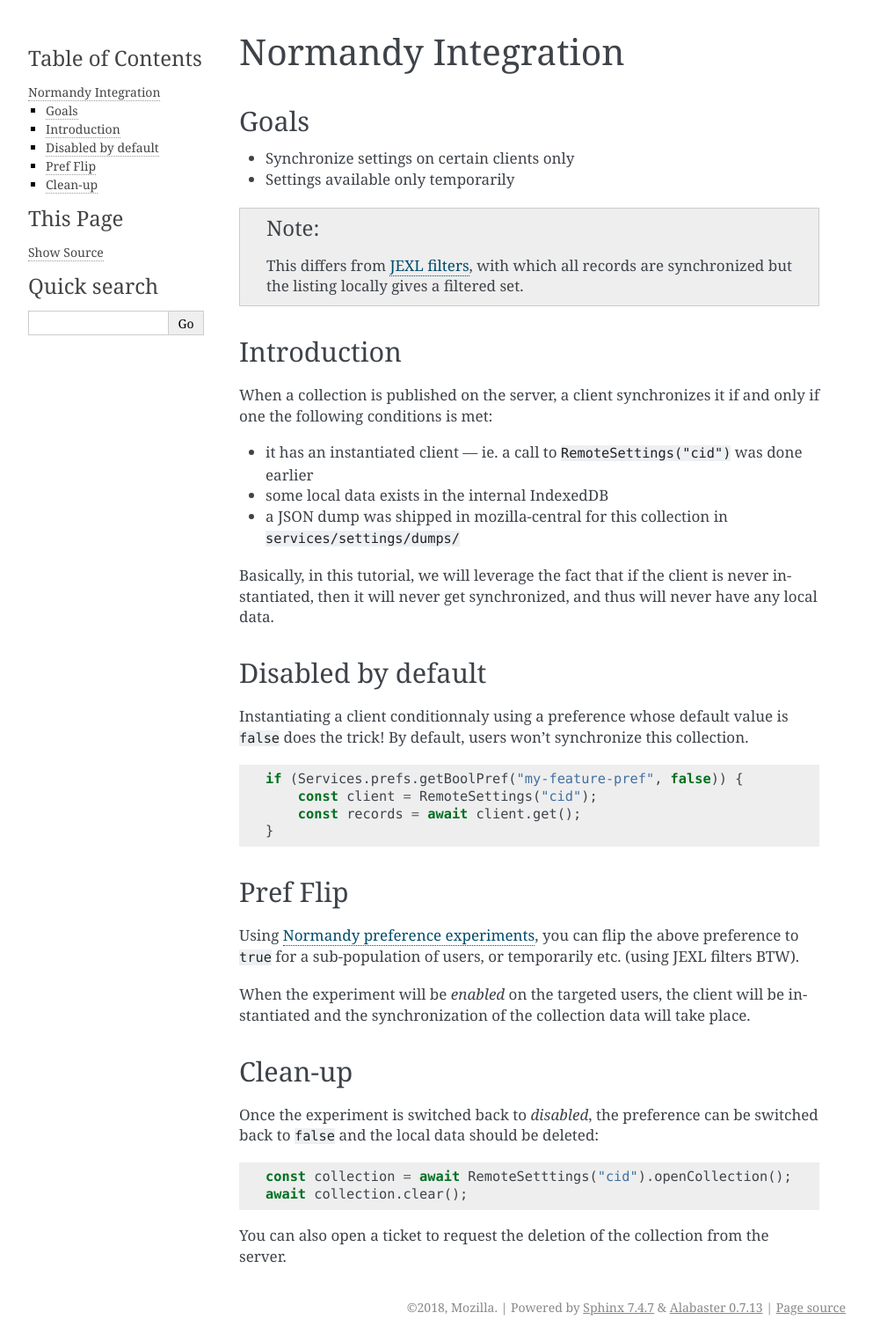
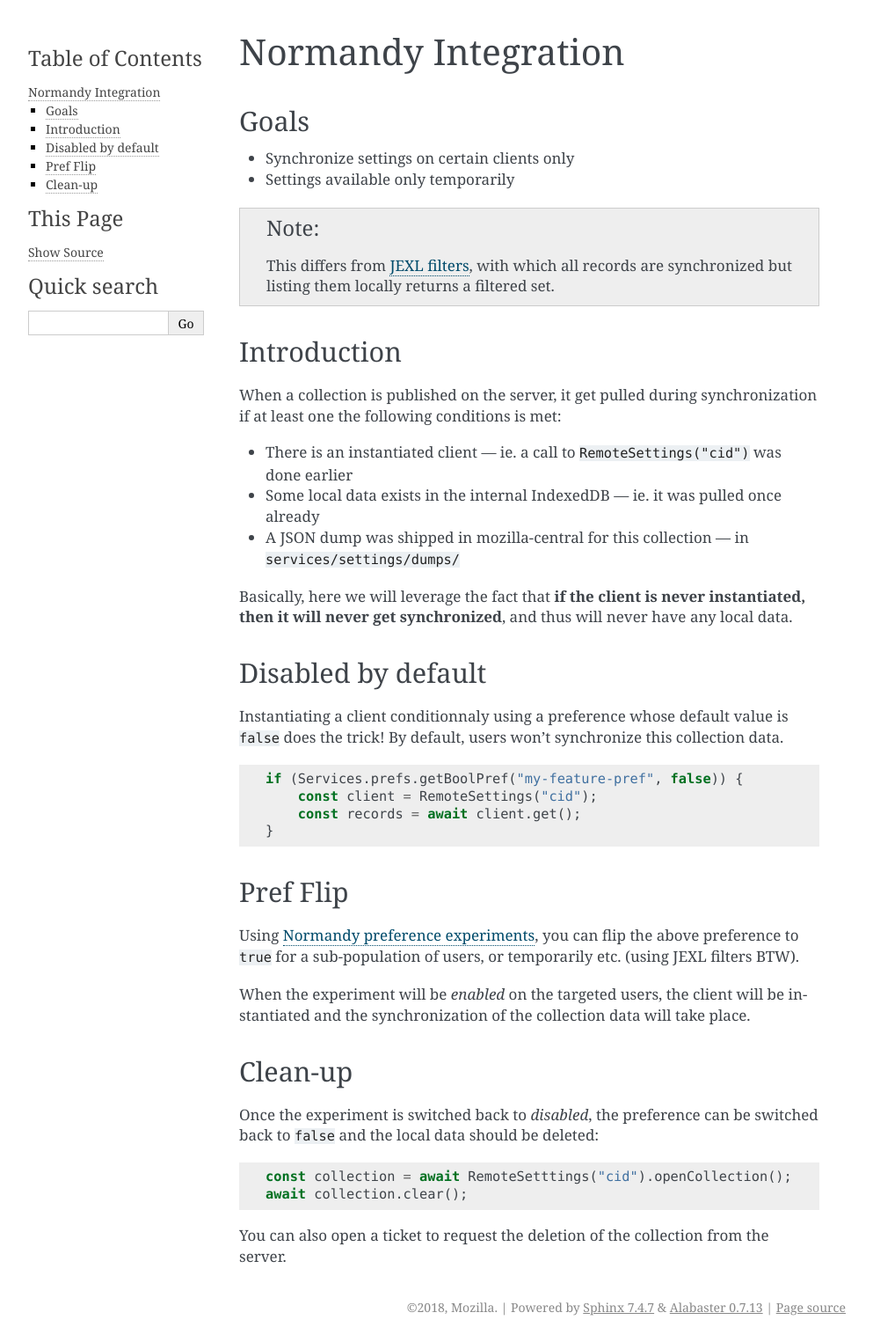
Before and after one commit to mozilla/remote-settings, a Sphinx documentation site: the page built from docs/tutorial-normandy-integration.rst, in a window 1280 px wide. Shown: the whole page at 88% size, without its empty margins (148-1141 px from the left). Built offline with Sphinx 7.4.7, drawn with Linux system fonts in a browser that asks for light colours.

Commit message:
Polish Normandy integration article

```diff
--- a/docs/tutorial-normandy-integration.rst
+++ b/docs/tutorial-normandy-integration.rst
@@ -10,25 +10,25 @@ Goals
 * Settings available only temporarily
 
 .. note::
-   This differs from :ref:`JEXL filters <target-filters>`, with which all records are synchronized but the listing locally gives a filtered set.
+   This differs from :ref:`JEXL filters <target-filters>`, with which all records are synchronized but listing them locally returns a filtered set.
 
 
 Introduction
 ------------
 
-When a collection is published on the server, a client synchronizes it if and only if one the following conditions is met:
+When a collection is published on the server, it get pulled during synchronization if at least one the following conditions is met:
 
-* it has an instantiated client — ie. a call to ``RemoteSettings("cid")`` was done earlier
-* some local data exists in the internal IndexedDB
-* a JSON dump was shipped in mozilla-central for this collection in ``services/settings/dumps/``
+* There is an instantiated client — ie. a call to ``RemoteSettings("cid")`` was done earlier
+* Some local data exists in the internal IndexedDB — ie. it was pulled once already
+* A JSON dump was shipped in mozilla-central for this collection — in ``services/settings/dumps/``
 
-Basically, in this tutorial, we will leverage the fact that if the client is never instantiated, then it will never get synchronized, and thus will never have any local data.
+Basically, here we will leverage the fact that **if the client is never instantiated, then it will never get synchronized**, and thus will never have any local data.
 
 
 Disabled by default
 -------------------
 
-Instantiating a client conditionnaly using a preference whose default value is ``false`` does the trick! By default, users won't synchronize this collection.
+Instantiating a client conditionnaly using a preference whose default value is ``false`` does the trick! By default, users won't synchronize this collection data.
 
 .. code-block:: javascript
 
```
